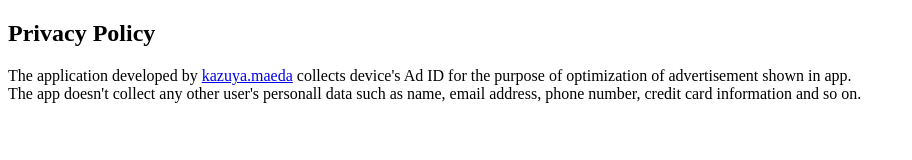
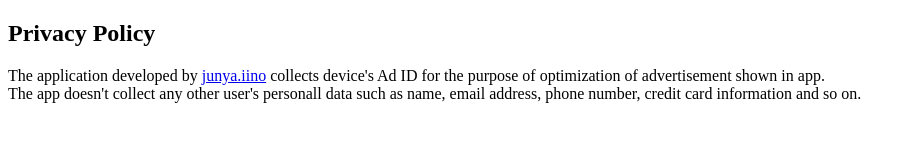
Before and after one commit to iinojunya/privacy-policy, a plain HTML site: page index.html in a window 1280 px wide. Shown: the whole page, without its empty margins (0-912 px from the left). Drawn offline with Linux system fonts and the light colour scheme.

Commit message:
add privacy policy

```diff
--- a/index.html
+++ b/index.html
@@ -9,6 +9,6 @@
     <!-- <img src="app_list.png" /> -->
     <h2>Privacy Policy</h2>
 
-    The application developed by <a href="https://github.com/maeda-kazuya">kazuya.maeda</a> collects device's Ad ID for the purpose of optimization of advertisement shown in app.<br>
+    The application developed by <a href="https://github.com/iinojunya">junya.iino</a> collects device's Ad ID for the purpose of optimization of advertisement shown in app.<br>
     The app doesn't collect any other user's personall data such as name, email address, phone number, credit card information and so on.
 </body>
```
Also changed, not shown: app_list.png (deleted).
